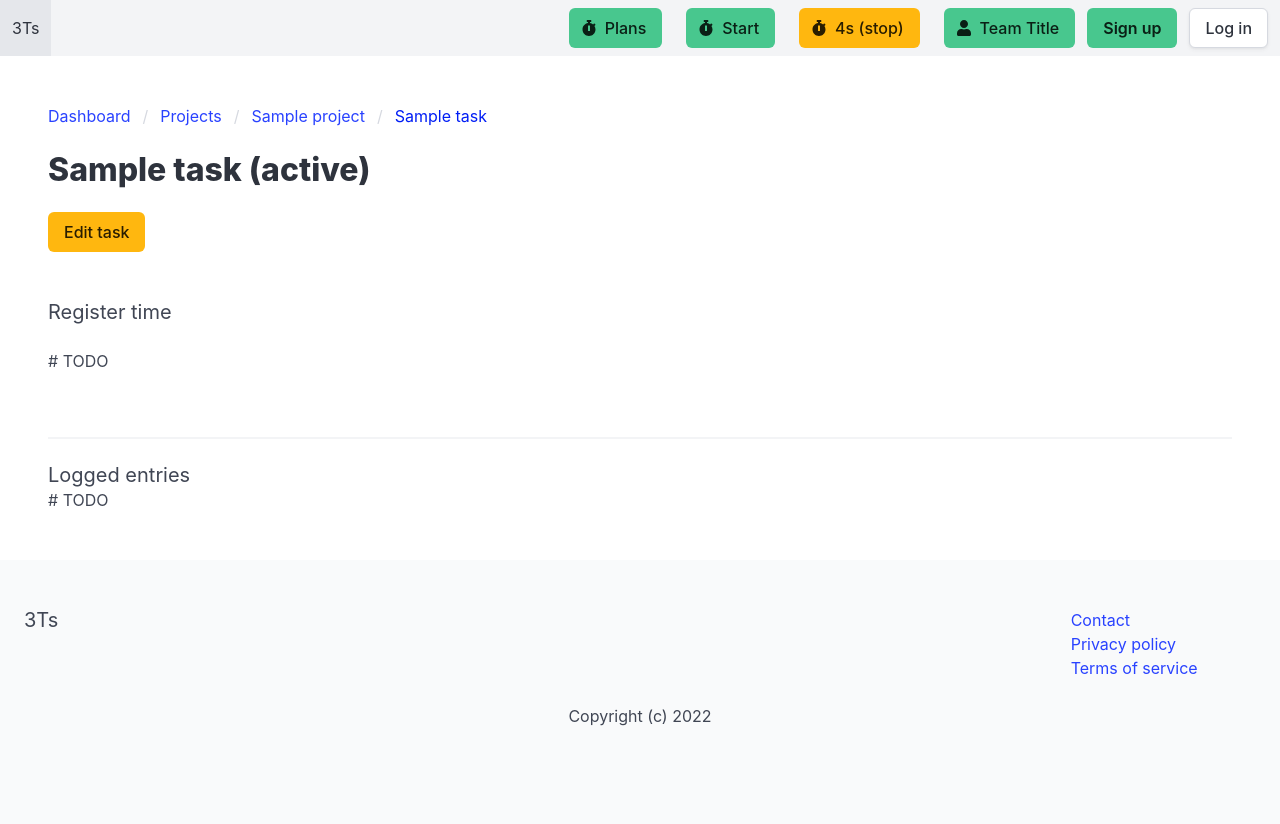
After one commit to ArtusU/3Ts, a Django app: template apps/project/templates/project/task.html in a window 1280 px wide. The commit adds this page. Run offline with Django 3.2, Linux system fonts and the light colour scheme; the template is opened without the code that fills it: most values are stand-ins (such as "Sample title", 1, 10 or a date in 2020); some libraries are stand-ins or nearby versions.

Commit message:
logic: project-> task-TODO-> detail

```diff
--- a/apps/project/templates/project/project.html
+++ b/apps/project/templates/project/project.html
@@ -53,7 +53,7 @@
 
                             <hr>
 
-                            <a href="#" class="button is-success">Details</a>
+                            <a href="{% url 'project:task' project.id task.id %}" class="button is-success">Details</a>
                         </div>
                     </div>
                 {% endfor %}
--- /dev/null
+++ b/apps/project/templates/project/task.html
@@ -0,0 +1,40 @@
+{% extends 'core/base.html' %}
+
+{% block title %}{{ task.title }} | {% endblock %}
+
+{% block content %}
+    <div id="project-app">
+        <nav class="breadcrumb" aria-label="breadcrumbs">
+            <ul>
+                <li><a href="#">Dashboard</a></li>
+                <li><a href="{% url 'project:projects' %}">Projects</a></li>
+                <li><a href="{% url 'project:project' project.id %}">{{ project.title }}</a></li>
+                <li class="is-active"><a href="{% url 'project:task' project.id task.id %}" aria-current="page">{{ task.title }}</a></li>
+            </ul>
+        </nav>
+
+        <div class="columns">
+            <div class="column">
+                <h1 class="title">{{ task.title }} ({{ task.get_status_display }})</h1>
+
+                <a href="#" class="button is-warning">Edit task</a>
+
+                <h2 class="subtitle mt-6">Register time</h2>
+
+                <form method="post" action=".">
+                    # TODO
+                </form>
+            </div>
+        </div>
+
+        <div class="columns">
+            <div class="column is-12">
+                <hr>
+
+                <h2 class="subtitle">Logged entries</h2>
+
+                # TODO
+            </div>
+        </div>
+    </div>
+{% endblock %}
--- a/apps/project/urls.py
+++ b/apps/project/urls.py
@@ -1,6 +1,6 @@
 from django.urls import path
 
-from .views import projects, project, edit_project
+from .views import projects, project, edit_project, task
 
 app_name = "project"
 
@@ -8,4 +8,5 @@ urlpatterns = [
     path("", projects, name="projects"),
     path("<int:project_id>/", project, name="project"),
     path("<int:project_id>/edit/", edit_project, name="edit_project"),
+    path("<int:project_id>/<int:task_id>/", task, name="task"),
 ]
```
Also changed, not shown: apps/project/views.py (+8 -0 lines).
